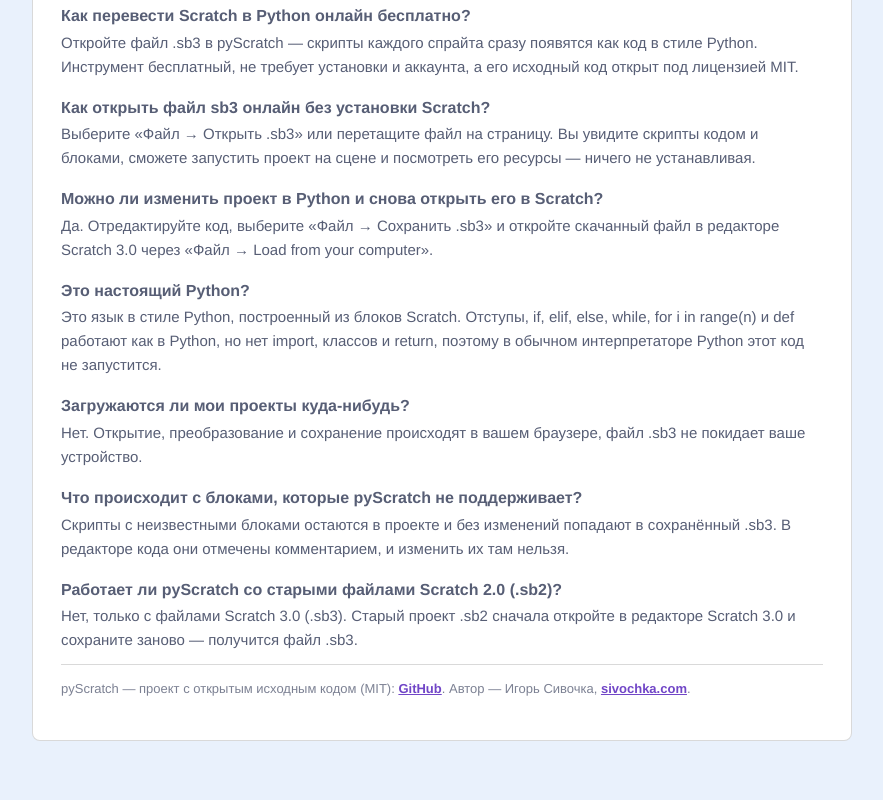
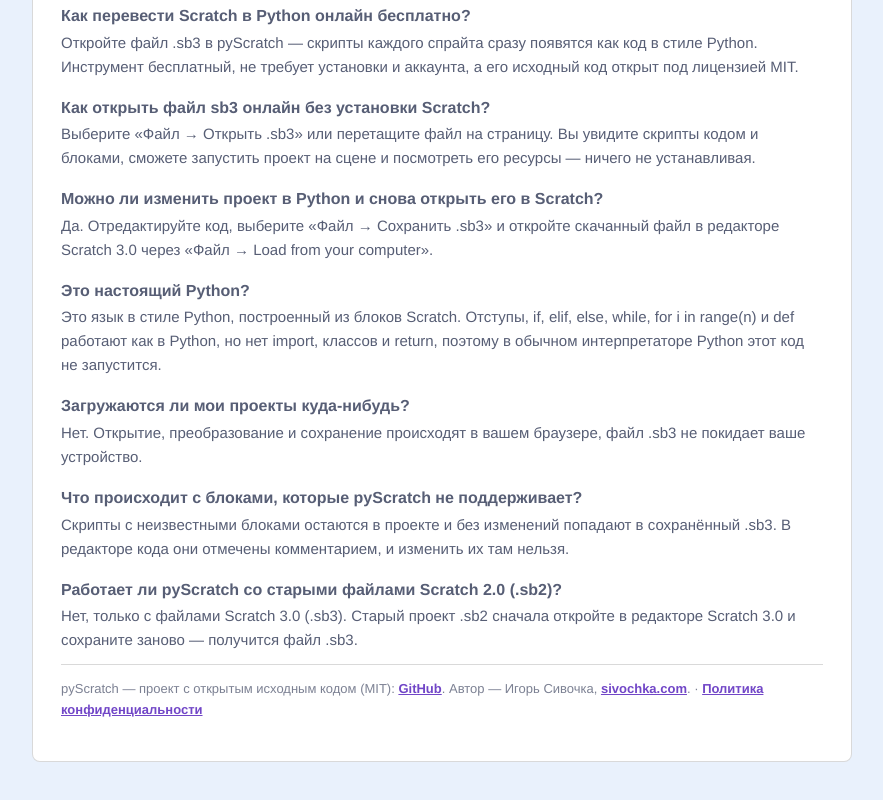
Before and after one commit to Figarist/pyScratch, a website: page ru/index.html in a window 1280 px wide. Shown: the part 2365-3165 px from the top of the page, without its empty margins (198-1081 px from the left). Drawn offline with Linux system fonts and the light colour scheme.

Commit message:
feat: link the privacy policy from the footer
Localized link to the owner's privacy policy on every page; no new requests or scripts.

```diff
--- a/js/i18n.js
+++ b/js/i18n.js
@@ -3,6 +3,13 @@
 
   const SUPPORTED_LANGS = ['uk', 'en', 'ru'];
   const STORAGE_KEY = 'pyscratch_lang';
+  // Owner's privacy policy per UI language (plain links, no runtime requests). Read by applyDomTranslations.
+  const PRIVACY_URLS = {
+    uk: 'https://sivochka.com/uk/privacy/',
+    en: 'https://sivochka.com/privacy/',
+    ru: 'https://sivochka.com/ru/privacy/'
+  };
+  const PRIVACY_URL_DEFAULT = 'https://sivochka.com/privacy/';
 
   const DICT = {
     uk: {
@@ -45,6 +52,7 @@
       vars_empty: "Змінні та списки з'являться тут під час виконання.",
       drop_title: 'Відпустіть файл .sb3 сюди',
       drop_sub: 'Проєкт Scratch 3.0 відкриється та перетвориться на Python-код',
+      privacy_policy: 'Політика конфіденційності',
       docs_title: 'Довідник команд Python ↔ Scratch 3.0 (клікніть на код для вставки)',
       docs_col_cat: 'Категорія',
       docs_col_cmd: 'Команда Python',
@@ -263,6 +271,7 @@
       vars_empty: 'Variables and lists will appear here during execution.',
       drop_title: 'Drop .sb3 file here',
       drop_sub: 'Scratch 3.0 project will open and decompile to Python code',
+      privacy_policy: 'Privacy policy',
       docs_title: 'Python ↔ Scratch 3.0 Command Reference (click code to insert)',
       docs_col_cat: 'Category',
       docs_col_cmd: 'Python Command',
@@ -481,6 +490,7 @@
       vars_empty: 'Переменные и списки появятся здесь во время выполнения.',
       drop_title: 'Отпустите файл .sb3 сюда',
       drop_sub: 'Проект Scratch 3.0 откроется и преобразуется в Python-код',
+      privacy_policy: 'Политика конфиденциальности',
       docs_title: 'Справочник команд Python ↔ Scratch 3.0 (нажмите на код для вставки)',
       docs_col_cat: 'Категория',
       docs_col_cmd: 'Команда Python',
@@ -977,6 +987,9 @@
     document.querySelectorAll('.lang-btn[data-lang]').forEach((btn) => {
       btn.classList.toggle('active', btn.getAttribute('data-lang') === currentLang);
     });
+    document.querySelectorAll('[data-i18n-privacy-href]').forEach((el) => {
+      el.setAttribute('href', PRIVACY_URLS[currentLang] || PRIVACY_URL_DEFAULT);
+    });
     applyPaletteTooltips();
   }
 
--- a/ru/index.html
+++ b/ru/index.html
@@ -577,7 +577,7 @@
         <h3>Работает ли pyScratch со старыми файлами Scratch 2.0 (.sb2)?</h3>
         <p>Нет, только с файлами Scratch 3.0 (.sb3). Старый проект .sb2 сначала откройте в редакторе Scratch 3.0 и сохраните заново — получится файл .sb3.</p>
       </div>
-      <p class="seo-guide-foot">pyScratch — проект с открытым исходным кодом (MIT): <a href="https://github.com/Figarist/pyScratch" target="_blank" rel="noopener noreferrer">GitHub</a>. Автор — Игорь Сивочка, <a href="https://sivochka.com/ru/?ref=pyScratch" target="_blank" rel="noopener noreferrer" data-goatcounter-click="pyscratch-hub-guide">sivochka.com</a>.</p>
+      <p class="seo-guide-foot">pyScratch — проект с открытым исходным кодом (MIT): <a href="https://github.com/Figarist/pyScratch" target="_blank" rel="noopener noreferrer">GitHub</a>. Автор — Игорь Сивочка, <a href="https://sivochka.com/ru/?ref=pyScratch" target="_blank" rel="noopener noreferrer" data-goatcounter-click="pyscratch-hub-guide">sivochka.com</a>. · <a href="https://sivochka.com/ru/privacy/" data-i18n="privacy_policy" data-i18n-privacy-href>Политика конфиденциальности</a></p>
     </div>
   </section>
 
```
Also changed, not shown: en/index.html (+1 -1 lines), index.html (+1 -1 lines).
